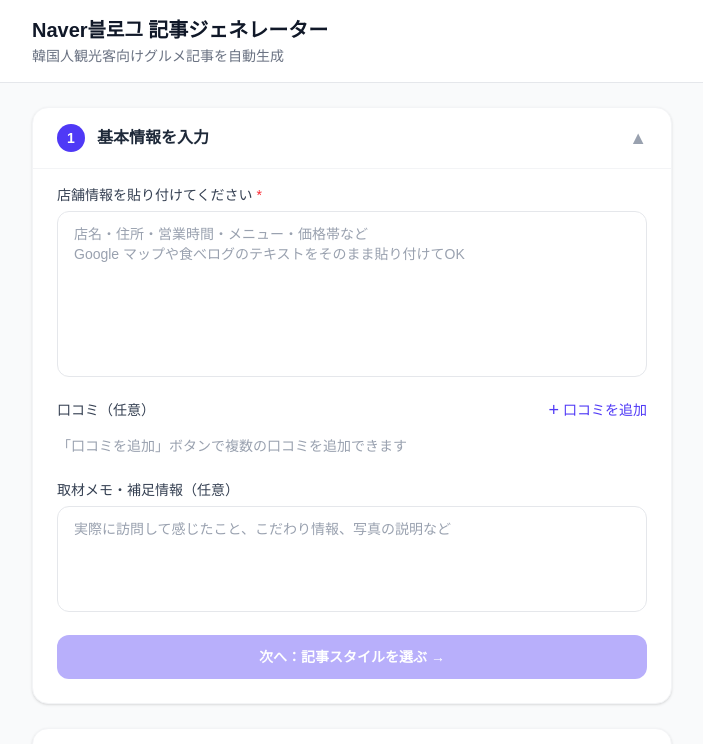
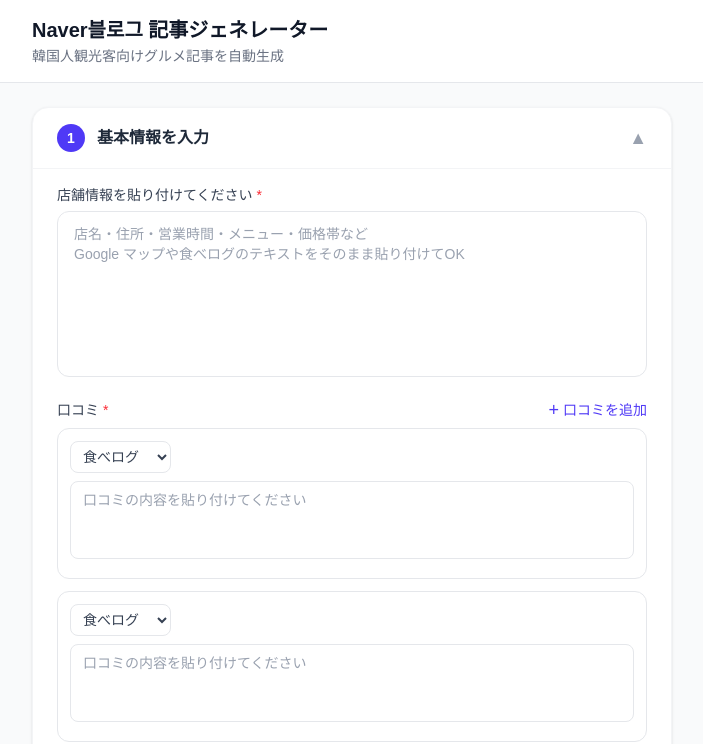
Before and after one commit to kanekohirokijp-dot/article-bot, a Next.js app: page / in a window 1280 px wide. Shown: the top 744 px of the page, without its empty margins (288-991 px from the left). Built offline with nearby package versions, Linux system fonts and the light colour scheme.

Commit message:
add hashtags and require 3 reviews

```diff
--- a/app/api/generate/route.ts
+++ b/app/api/generate/route.ts
@@ -39,7 +39,11 @@ function buildSystemPrompt(language: string): string {
 3. 店内の雰囲気（2〜3文）
 4. 料理紹介（メニューごとに料理名＋短コメントのセット）
 5. 総評・おすすめポイント（2〜3文）
-6. ${basicInfoLabel}`;
+6. ${basicInfoLabel}
+7. Naver SEO最適化ハッシュタグ（記事の末尾に追加）
+   - 8〜10個、韓国語のみ（日本語・英語は混在させない）
+   - 構成：エリア系3〜4個・ジャンル系3〜4個・属性/シーン系2〜3個
+   - 1行にまとめて出力する（例：#시부야맛집 #도쿄여행 #이자카야 ...）`;
 }
 
 export async function POST(req: Request) {
--- a/app/page.tsx
+++ b/app/page.tsx
@@ -48,11 +48,15 @@ const LANGUAGES: { value: Language; label: string }[] = [
 export default function Home() {
   const [step, setStep] = useState(1);
   const [storeInfo, setStoreInfo] = useState("");
-  const [reviews, setReviews] = useState<Review[]>([]);
+  const [reviews, setReviews] = useState<Review[]>([
+    { id: 1, source: "食べログ", text: "" },
+    { id: 2, source: "食べログ", text: "" },
+    { id: 3, source: "食べログ", text: "" },
+  ]);
   const [memo, setMemo] = useState("");
   const [tone, setTone] = useState<Tone>("casual");
   const [language, setLanguage] = useState<Language>("japanese");
-  const [nextReviewId, setNextReviewId] = useState(1);
+  const [nextReviewId, setNextReviewId] = useState(4);
   const [copied, setCopied] = useState(false);
   const outputRef = useRef<HTMLDivElement>(null);
 
@@ -155,7 +159,8 @@ export default function Home() {
               <div>
                 <div className="flex items-center justify-between mb-2">
                   <label className="text-sm font-medium text-gray-700">
-                    口コミ（任意）
+                    口コミ
+                    <span className="text-red-500 ml-1">*</span>
                   </label>
                   <button
                     onClick={addReview}
@@ -165,14 +170,8 @@ export default function Home() {
                   </button>
                 </div>
 
-                {reviews.length === 0 && (
-                  <p className="text-sm text-gray-400 py-2">
-                    「口コミを追加」ボタンで複数の口コミを追加できます
-                  </p>
-                )}
-
                 <div className="space-y-3">
-                  {reviews.map((review) => (
+                  {reviews.map((review, index) => (
                     <div
                       key={review.id}
                       className="rounded-xl border border-gray-200 p-3 space-y-2"
@@ -191,12 +190,14 @@ export default function Home() {
                             </option>
                           ))}
                         </select>
+                        {index >= 3 && (
                           <button
                             onClick={() => removeReview(review.id)}
                             className="ml-auto text-sm text-red-400 hover:text-red-600"
                           >
                             削除
                           </button>
+                        )}
                       </div>
                       <textarea
                         value={review.text}
@@ -210,6 +211,12 @@ export default function Home() {
                     </div>
                   ))}
                 </div>
+
+                {!reviews.slice(0, 3).every((r) => r.text.trim()) && (
+                  <p className="text-sm text-red-500 mt-2">
+                    口コミを3件以上入力してください
+                  </p>
+                )}
               </div>
 
               <div>
@@ -227,7 +234,7 @@ export default function Home() {
 
               <button
                 onClick={() => setStep(2)}
-                disabled={!storeInfo.trim()}
+                disabled={!storeInfo.trim() || !reviews.slice(0, 3).every((r) => r.text.trim())}
                 className="w-full py-3 rounded-xl bg-indigo-600 text-white font-semibold text-sm hover:bg-indigo-700 disabled:opacity-40 disabled:cursor-not-allowed transition-colors"
               >
                 次へ：記事スタイルを選ぶ →
```
Lines whose indentation alone changed are shown as unchanged.
